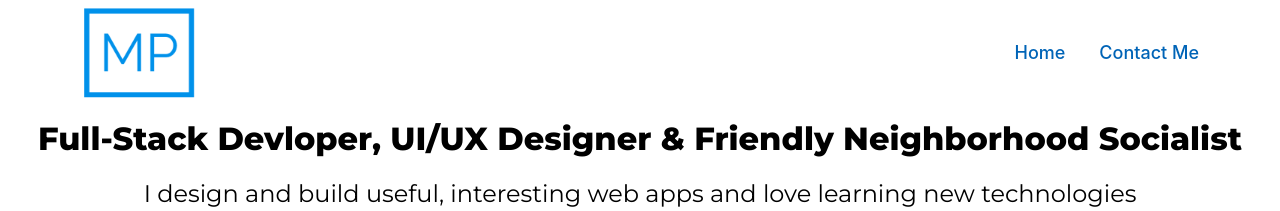
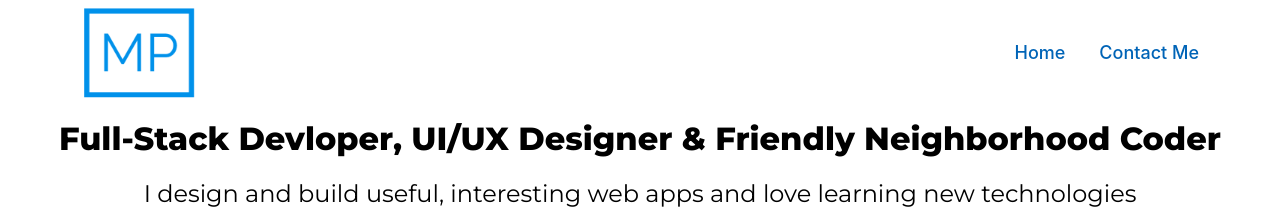
Before and after one commit to themellowpea/portfolio, a React (Create React App) app: page / in a window 1280 px wide. Shown: the top 211 px of the page. Built offline with nearby package versions, Linux system fonts and the light colour scheme.

Commit message:
title change

```diff
--- a/src/AboutMe/AboutMe.js
+++ b/src/AboutMe/AboutMe.js
@@ -11,7 +11,7 @@ export default function AboutMe() {
 		<section>
 			<h1>
 				Full-Stack Devloper, UI/UX Designer & Friendly
-				Neighborhood Socialist
+				Neighborhood Coder
 			</h1>
 			<h2>
 				I design and build useful, interesting web apps and
```
